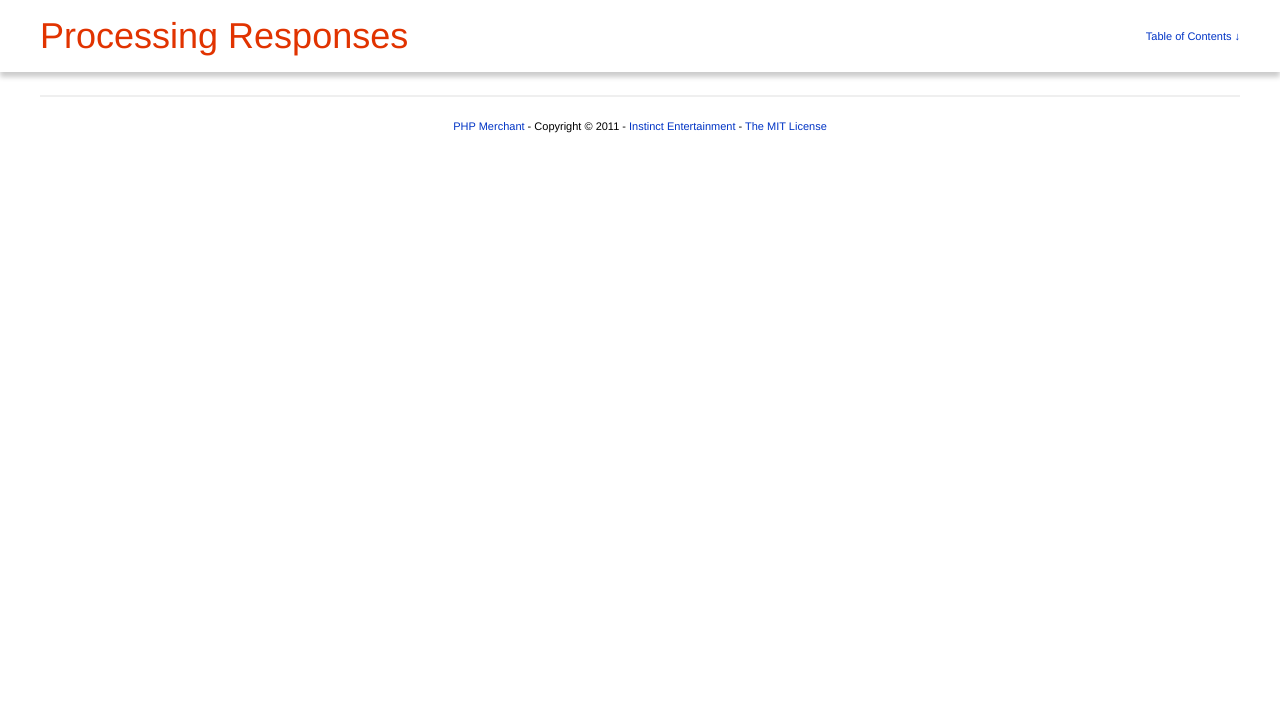
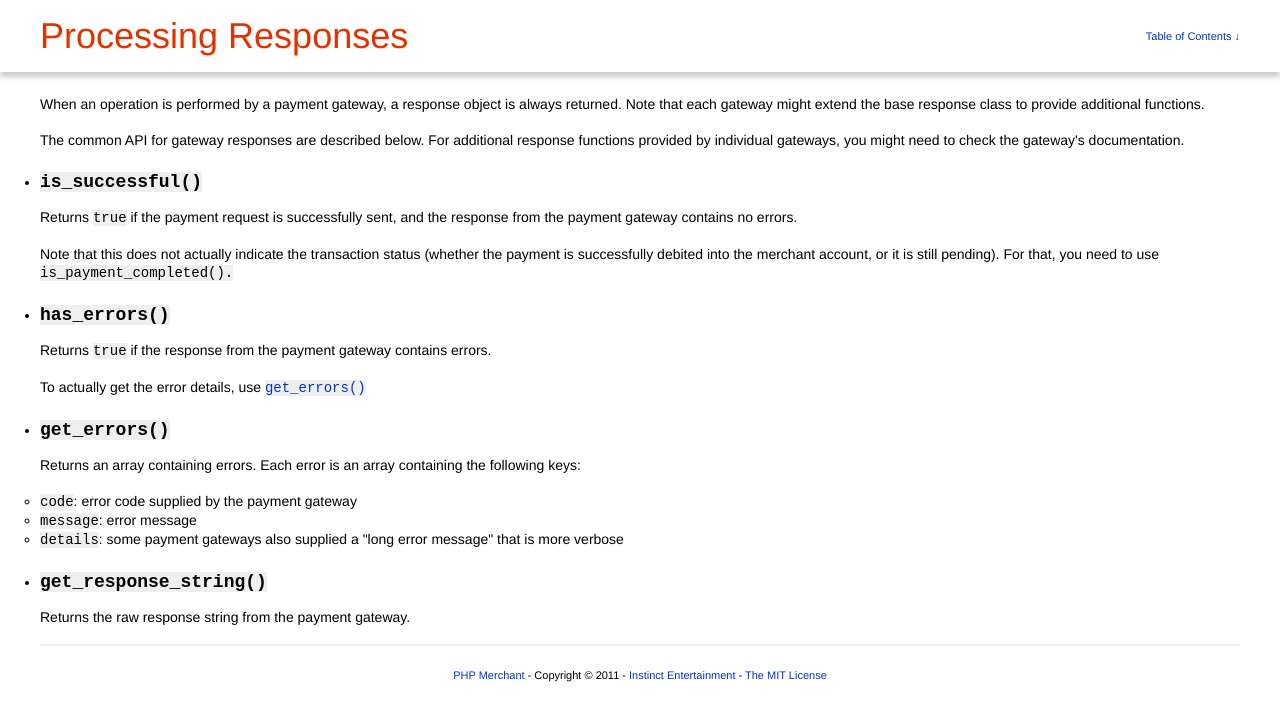
Before and after one commit to wp-e-commerce/PHP-Merchant, a Jekyll site: the page built from response.html, in a window 1280 px wide. Shown: the top 721 px of the page. Built offline with Jekyll 4.4.1, drawn with Linux system fonts in a browser that asks for light colours.

Commit message:
Response

```diff
--- a/response.html
+++ b/response.html
@@ -4,3 +4,36 @@ title   : Processing Responses
 category: General Topics
 order   : 1
 ---
+
+<p>When an operation is performed by a payment gateway, a response object is always returned. Note that each gateway might extend the base response class to provide additional functions.</p>
+
+<p>The common API for gateway responses are described below. For additional response functions provided by individual gateways, you might need to check the gateway's documentation.</p>
+
+<ul>
+	<li>
+		<h4 id="is_successful"><code>is_successful()</code></h4>
+		<p>Returns <code>true</code> if the payment request is successfully sent, and the response from the payment gateway contains no errors.</p>
+		<p>Note that this does not actually indicate the transaction status (whether the payment is successfully debited into the merchant account, or it is still pending). For that, you need to use <code>is_payment_completed().</code></p>
+	</li>
+
+	<li>
+		<h4 id="has_errors"><code>has_errors()</code></h4>
+		<p>Returns <code>true</code> if the response from the payment gateway contains errors.</p>
+		<p>To actually get the error details, use <a href="#get_errors"><code>get_errors()</code></a></p>
+	</li>
+
+	<li>
+		<h4 id="get_errors"><code>get_errors()</code></h4>
+		<p>Returns an array containing errors. Each error is an array containing the following keys:</p>
+		<ul>
+			<li><code>code</code>: error code supplied by the payment gateway</li>
+			<li><code>message</code>: error message</li>
+			<li><code>details</code>: some payment gateways also supplied a "long error message" that is more verbose</li>
+		</ul>
+	</li>
+
+	<li>
+		<h4 id="get_response_string"><code>get_response_string()</code></h4>
+		<p>Returns the raw response string from the payment gateway.</p>
+	</li>
+</ul>
```
